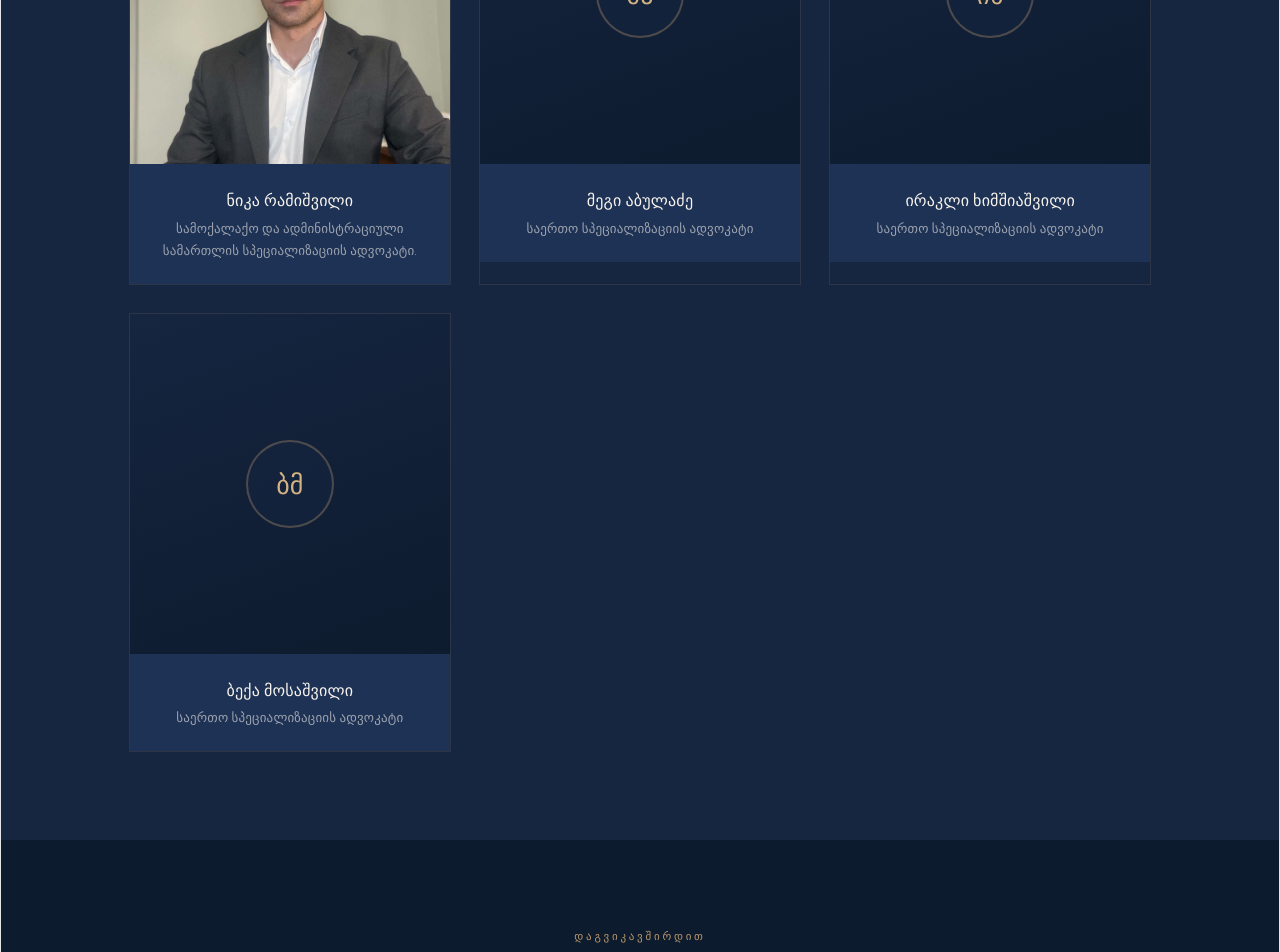
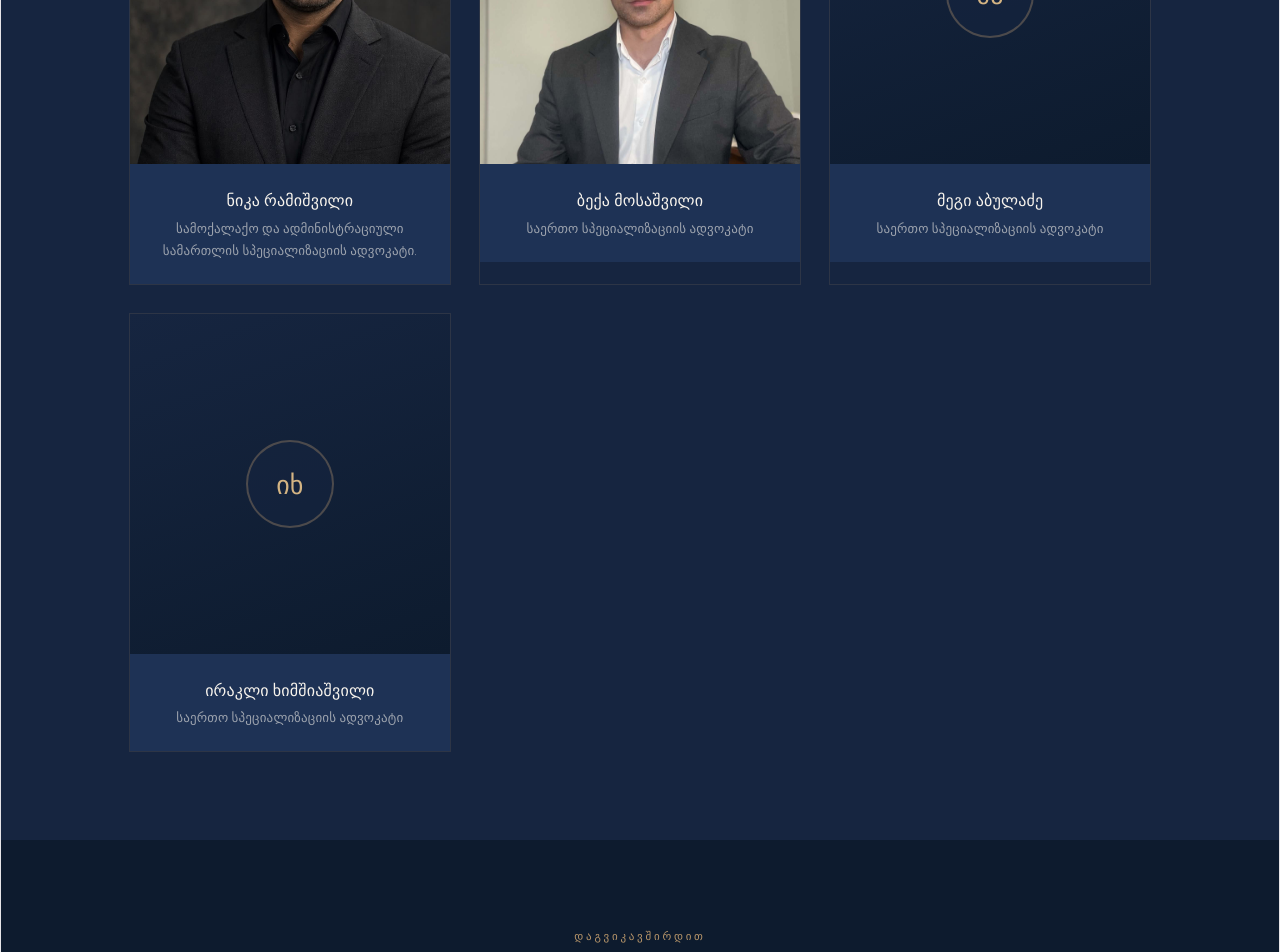
Before and after one commit to beka-ab/tamar-law, a React (Vite) app: page / in a window 1280 px wide. Shown: the part 5996-6948 px from the top of the page. Built offline with nearby package versions, Linux system fonts and the light colour scheme.

Commit message:
renew photo

```diff
--- a/src/components/Team.jsx
+++ b/src/components/Team.jsx
@@ -1,7 +1,8 @@
 import tamarPhoto from "../assets/tamar.png";
 import nanoPhoto from "../assets/nano.PNG";
 import teonaPhoto from "../assets/teona.JPG";
-import nikaPhoto from "../assets/nika.jpg";
+import nikaPhoto from "../assets/nika.jpeg";
+import bekaPhoto from "../assets/beka.jpg";
 
 export default function Team({ t }) {
   const withPhoto = [
@@ -9,12 +10,12 @@ export default function Team({ t }) {
     { name: t.team.m2name, bio: t.team.m2bio, photo: nanoPhoto },
     { name: t.team.m3name, bio: t.team.m3bio, photo: teonaPhoto },
     { name: t.team.m7name, bio: t.team.m7bio, photo: nikaPhoto },
+    { name: t.team.m6name, bio: t.team.m6bio, photo: bekaPhoto },
   ];
 
   const noPhoto = [
     { name: t.team.m4name, bio: t.team.m4bio, initials: "მა" },
     { name: t.team.m5name, bio: t.team.m5bio, initials: "იხ" },
-    { name: t.team.m6name, bio: t.team.m6bio, initials: "ბმ" },
   ];
 
   return (
@@ -34,7 +35,7 @@ export default function Team({ t }) {
           </div>
         ))}
         {noPhoto.map((m, i) => (
-          <div className="team-card" key={i + 4}>
+          <div className="team-card" key={i + 5}>
             <div
               className="team-photo"
               style={{
```
Also changed, not shown: src/assets/beka.jpg (renamed from src/assets/nika.jpg), src/assets/nika.jpeg (added).
